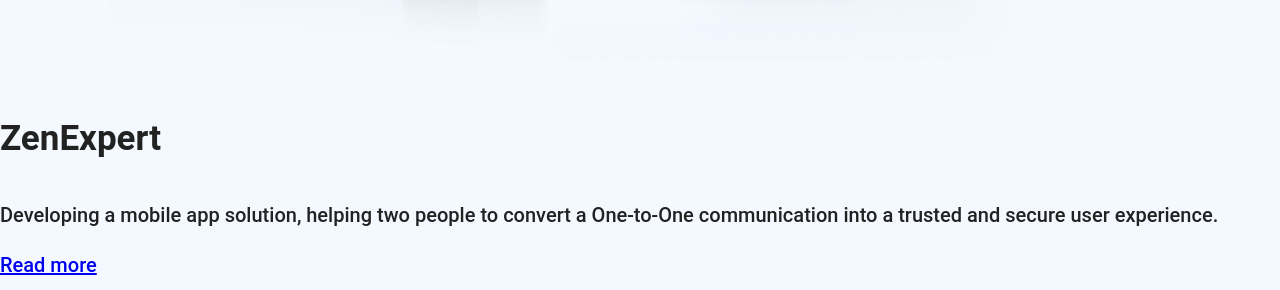
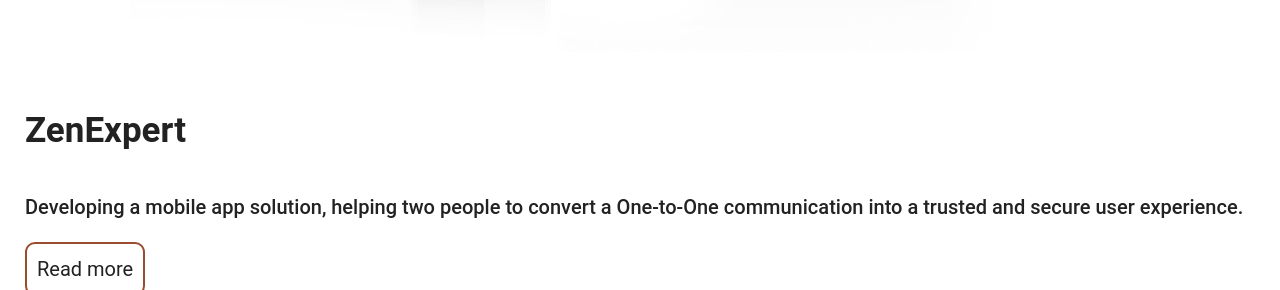
Before and after one commit to VinPixel/Portfolio-Site-Vin-, a plain HTML site: page Index.html in a window 1280 px wide. Shown: the part 1276-1566 px from the top of the page. Drawn offline with Linux system fonts and the light colour scheme.

Commit message:
Changed padding and button styles

```diff
--- a/CSS/style.css
+++ b/CSS/style.css
@@ -1,7 +1,3 @@
-body{
-  background-color: AliceBlue;
-}
-
 /*
 Colors used:
 Primary color (Red): #F75A55;
@@ -9,12 +5,13 @@ Secondary colour (Black): #222222;
 */
 
 body {
-  background-color: rgba(240,248,255,0.8);
+  background-color: White;
   font-family: 'Roboto', sans-serif;
   font-size: 20px; /* sets the font size to 20px */
   font-weight: 500; /* sets the font weight to 500 */
   line-height: 1.5; /* sets the line-height to 1.5 */
   color: #222222;
+  margin: 25px;
 }
 
 h1, h2, h3, h4 {
@@ -47,3 +44,15 @@ img {
 .logo {
   width: 125px;
 }
+
+.button {
+  display: inline-block; /* since the <a> tag is inline by default, we need to change this to inline-block, but more on this in the next exercise */
+  background-color: white;
+  color: #222222; /* needed to override the default link color */
+  font-weight: 400;
+  padding: 10px;
+  border-radius: 10px;
+  border: 2px solid #994c30; /* width of the border, type, color */
+  transition: 0.2s opacity;
+  text-decoration: none;
+}
--- a/Index.html
+++ b/Index.html
@@ -46,7 +46,8 @@
         <div>
           <h3>ZenExpert</h3>
           <p>Developing a mobile app solution, helping two people to convert a One-to-One communication into a trusted and secure user experience.</p>
-          <a href="ZenExpert.html">Read more<a><br>
+          <a href="ZenExpert.html" class="button">Read more</a>
+
               <br>
         </div>
         <div>
```
Also changed, not shown: About.html (+4 -4 lines), Contact.html (+3 -3 lines).
